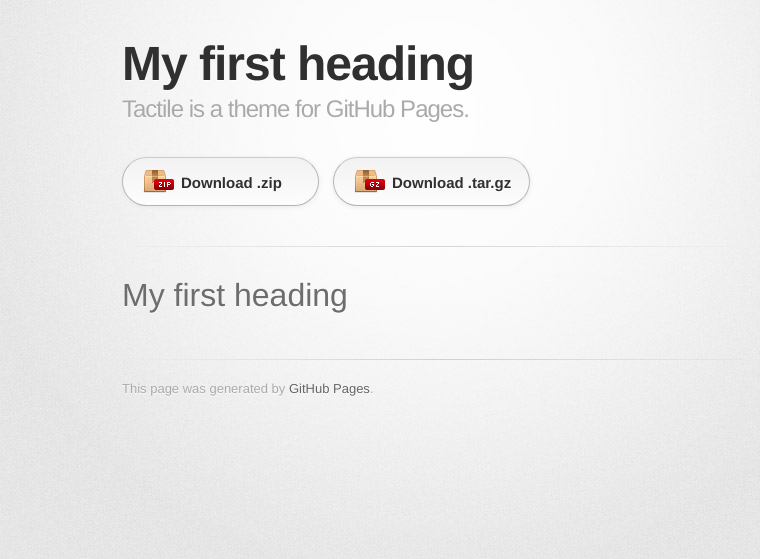
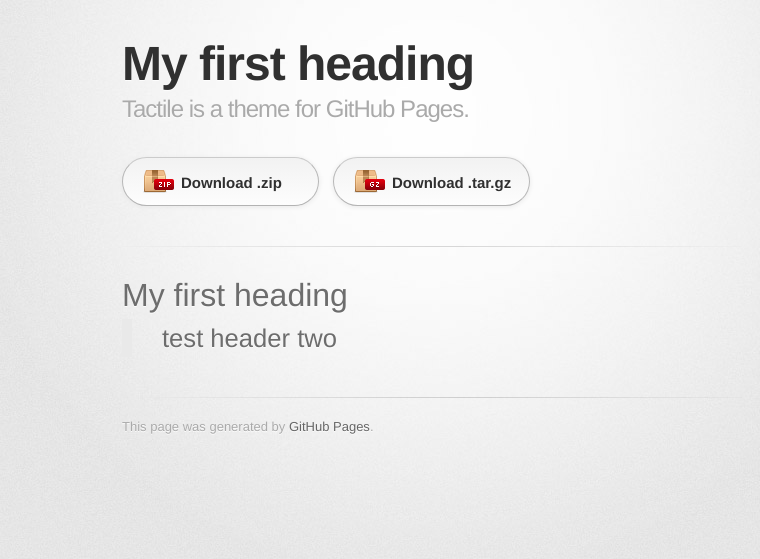
Before and after one commit to kylesoler1/kylesoler1.github.io, a Jekyll site: the page built from index.md, in a window 1280 px wide. Shown: the top 559 px of the page, without its empty margins (208-968 px from the left). Built offline with Jekyll 4.4.1, drawn with Linux system fonts in a browser that asks for light colours; some web fonts are replaced; our own code applies the rules of GitHub Pages for plain Markdown files.

Commit message:
Update index.md

```diff
--- a/index.md
+++ b/index.md
@@ -1 +1,6 @@
+---
+layout: default
+---
+
 # My first heading
+> test header two
```
